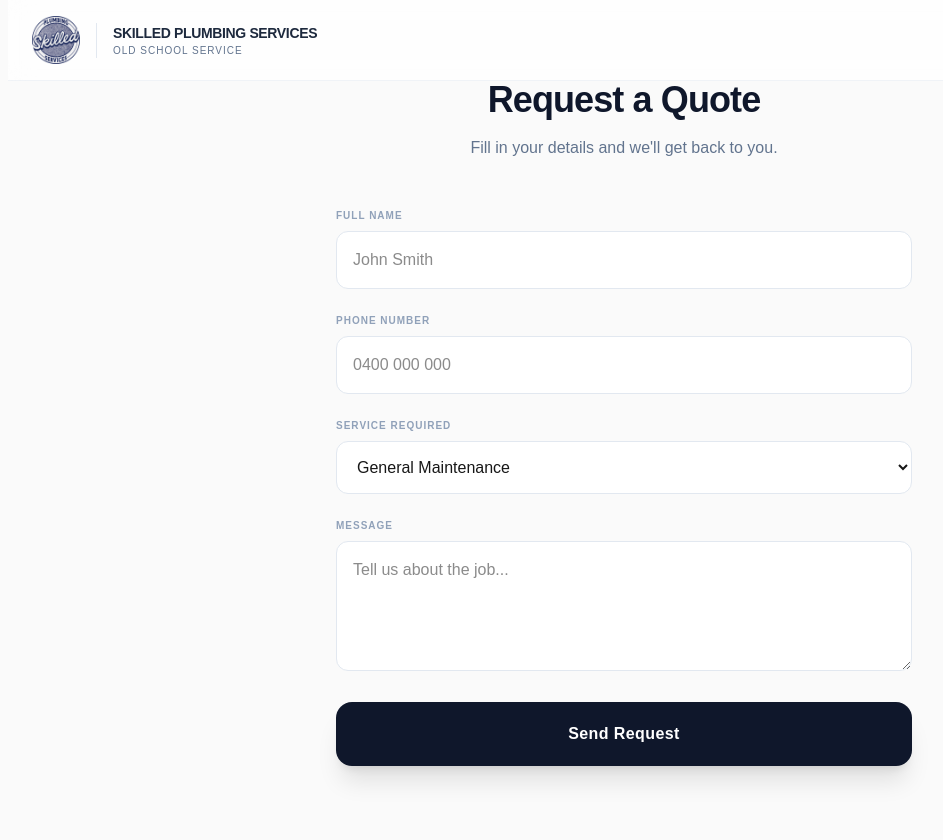
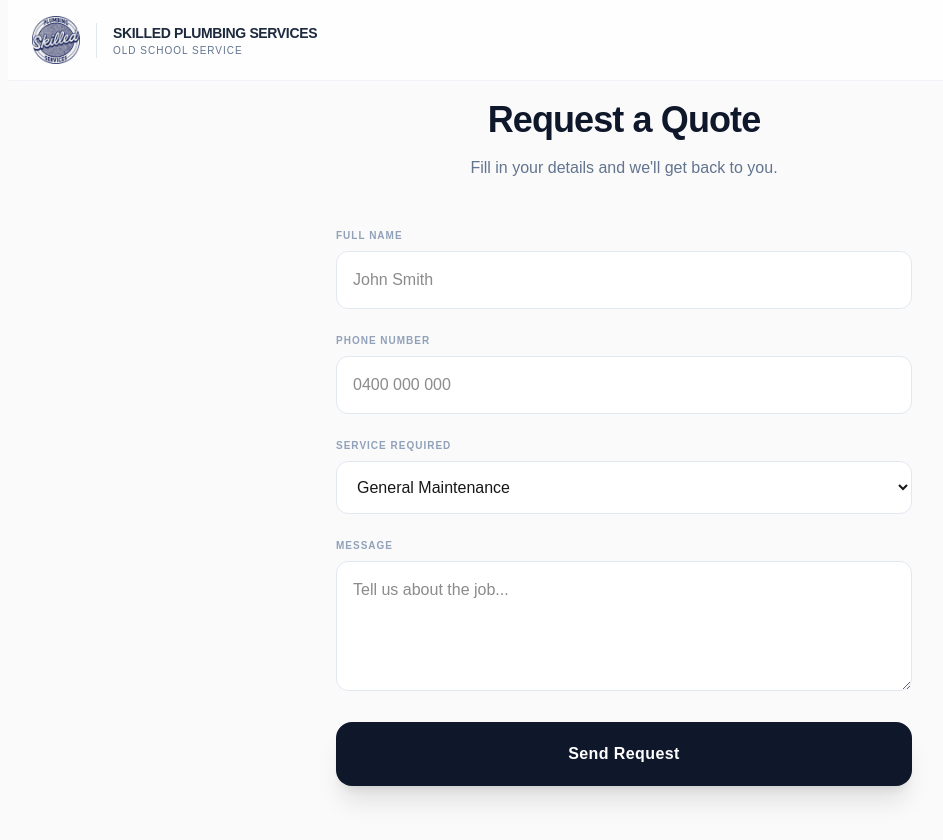
Before and after one commit to boeingtriple777/skilled-plumbing-site, a Next.js app: page /quote in a window 1280 px wide. Shown: the top 840 px of the page, without its empty margins (16-959 px from the left). Built offline with nearby package versions, Linux system fonts and the light colour scheme.

Commit message:
Link update on quote

```diff
--- a/src/app/quote/page.tsx
+++ b/src/app/quote/page.tsx
@@ -6,22 +6,26 @@ export default function QuotePage() {
 
 <div className="min-h-screen bg-[#FAFAFA] pt-20 pb-20 px-6">
 
-          {/* Sticky Header */}
-      <header className="fixed top-0 w-full z-50 border-b border-slate-200/50 bg-white/70 backdrop-blur-md">
+     {/* Sticky Header */}
+<header className="fixed top-0 w-full z-50 border-b border-slate-200/50 bg-white/70 backdrop-blur-md">
   <div className="max-w-7xl mx-auto px-4 md:px-6 h-20 flex items-center justify-between">
 
     {/* Branding */}
-
-    <div className="flex items-center gap-3 md:gap-4">
+    <a href="/" className="flex items-center gap-3 md:gap-4 hover:opacity-80 transition-opacity">
       <img src="/logo.png" alt="Skilled Plumbing Logo" className="h-10 md:h-12 w-auto object-contain" />
       <div className="flex flex-col border-l border-slate-200 pl-3 md:pl-4">
-              <span className="text-sm font-bold tracking-tight text-slate-800">SKILLED PLUMBING SERVICES</span>
-              <span className="text-[10px] uppercase tracking-widest text-slate-500 font-medium">OLD SCHOOL SERVICE</span>
+        <span className="text-sm font-bold tracking-tight text-slate-800">SKILLED PLUMBING SERVICES</span>
+        <span className="text-[10px] uppercase tracking-widest text-slate-500 font-medium">OLD SCHOOL SERVICE</span>
       </div>
-    </div>
+    </a>
 
   </div>
 </header>
+
+
+
+      {/* Gallery Spacer (To prevent header overlap) */}
+      <div className="h-5" />
 
       <div className="max-w-xl mx-auto">
         <motion.div
```
